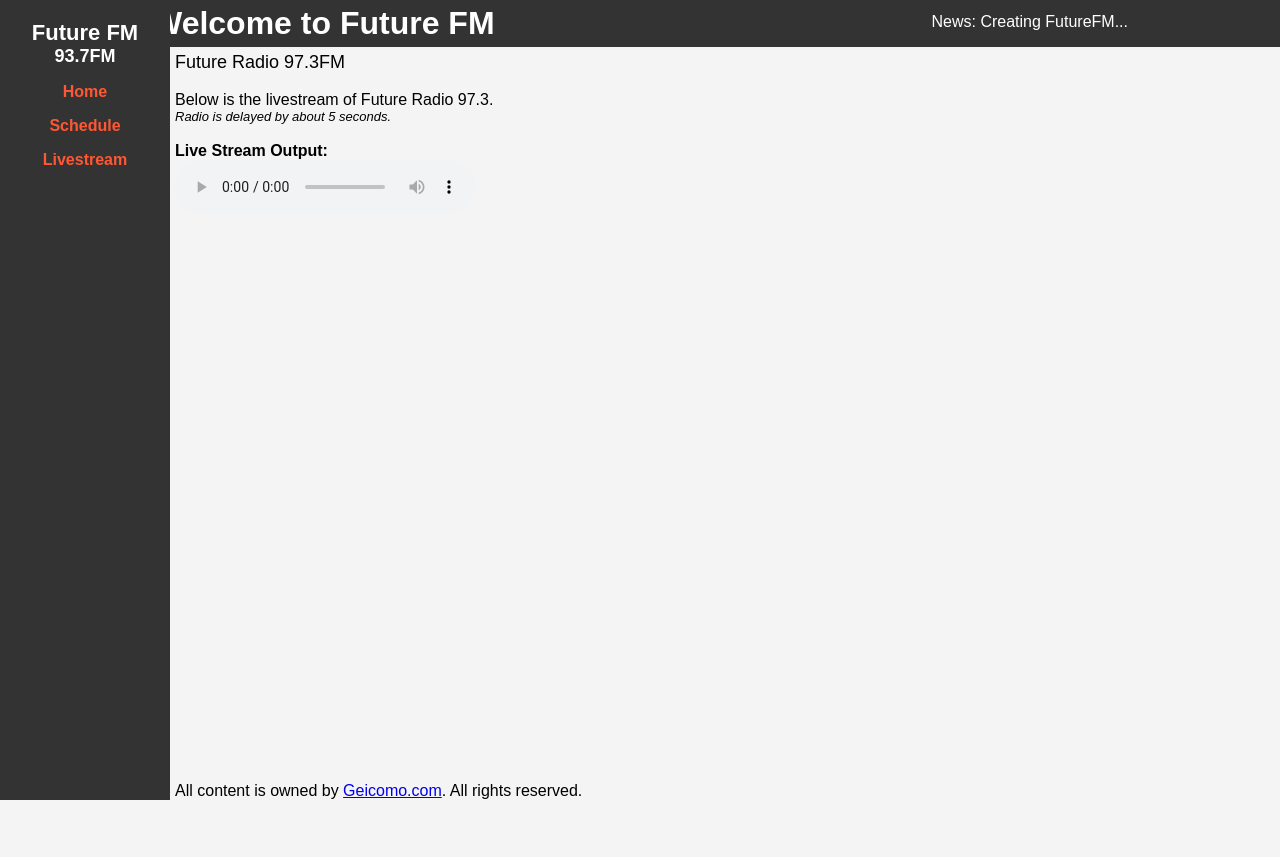
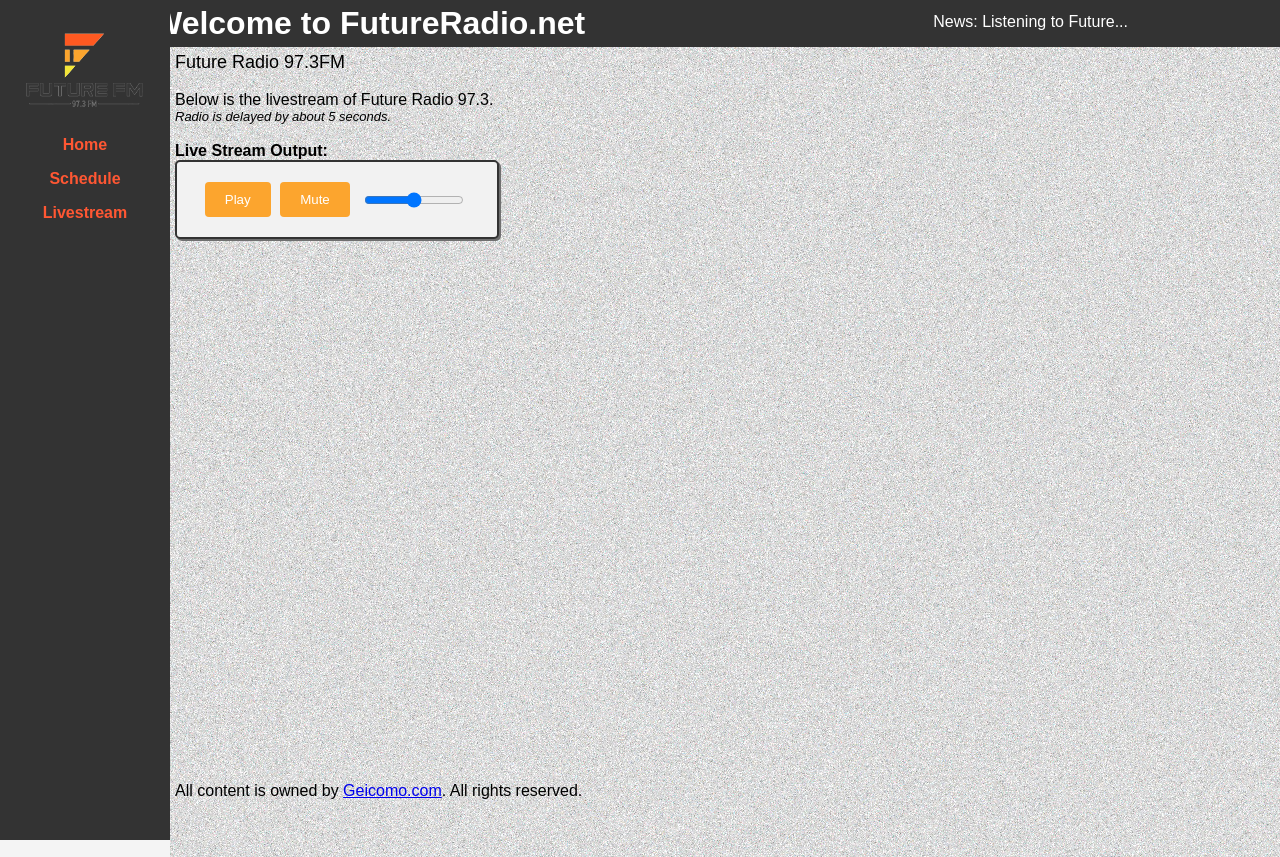
Before and after one commit to Geicomo/FutureFM, a PHP site: page /stream.php in a window 1280 px wide. Before the commit the page ends 800 px from the top, so only its background shows below. Run offline with PHP 8.4, Linux system fonts and the light colour scheme.

Commit message:
New radio CSS + Logo

```diff
--- a/data/login.php
+++ b/data/login.php
@@ -8,8 +8,8 @@
 ?>
 <html>
 <head>
-	<title>FutureRadio</title>
-        <meta name="viewport" content="width=device-width, initial-scale=0.7">
+	<title>FutureRadio | 97.3FM</title>
+	<meta name="viewport" content="width=device-width, initial-scale=0.7">
         <link rel="stylesheet" type="text/css" href="http://futureradio.net/templates/main.css">
 <?php include( '/var/www/html/templates/header.php' ); ?>
 </head>
--- a/data/register.php
+++ b/data/register.php
@@ -1,7 +1,7 @@
 <html>
 <head>
-	<title>FutureRadio</title>
-        <meta name="viewport" content="width=device-width, initial-scale=0.7">
+	<title>FutureRadio | 97.3FM</title>
+	<meta name="viewport" content="width=device-width, initial-scale=0.7">
         <link rel="stylesheet" type="text/css" href="http://futureradio.net/templates/main.css">
 <?php include( '/var/www/html/templates/header.php' ); ?>
 </head>
--- a/schedule.php
+++ b/schedule.php
@@ -1,7 +1,7 @@
 <html>
 <head>
-	<title>FutureRadio</title>
-        <meta name="viewport" content="width=device-width, initial-scale=0.7">
+	<title>FutureRadio | 97.3FM</title>
+	<meta name="viewport" content="width=device-width, initial-scale=0.7">
         <link rel="stylesheet" type="text/css" href="http://futureradio.net/templates/main.css">
 <?php include( 'templates/header.php' ); ?>
 </head>
--- a/stream.php
+++ b/stream.php
@@ -1,7 +1,7 @@
 <html>
 <head>
-	<title>FutureRadio</title>
-        <meta name="viewport" content="width=device-width, initial-scale=0.7">
+	<title>FutureRadio | 97.3FM</title>
+	<meta name="viewport" content="width=device-width, initial-scale=0.7">
         <link rel="stylesheet" type="text/css" href="http://futureradio.net/templates/main.css">
 	<?php include( 'templates/header.php' ); ?>
 </head>
@@ -10,10 +10,60 @@
 	<a>Below is the livestream of Future Radio 97.3.</a><br>
 	<a style="font-size:13px"><i>Radio is delayed by about 5 seconds.</i></a><br><br>
 	<a style="font-weight:bold;">Live Stream Output:</a><br>
-	<audio controls autoplay>
-		<source src="http://160.2.162.241/stream" type="audio/mpeg">
-		<a style="color:red">Your browser type does not support the live radio function.</a><br>
-	</audio><br>
-	<?php include( 'templates/bottominfo.php' ); ?>
+<div style="margin-left:0px;"id="audioPlayer" class="custom-audio-player">
+    <audio id="audioElement" autoplay>
+        <source src="http://160.2.162.241/stream" type="audio/mpeg">
+        Your browser does not support the audio element.
+    </audio>
+    <button id="playPauseBtn">Play</button>
+<button id="muteBtn">Mute</button>
+    <input type="range" id="volumeSlider" min="0" max="1" step="0.1" value="0.5">
+</div>
+<script>
+document.addEventListener('DOMContentLoaded', function() {
+    var audio = document.getElementById('audioElement');
+    var playPauseBtn = document.getElementById('playPauseBtn');
+    var progressBar = document.getElementById('progressBar');
+    var currentTimeElem = document.getElementById('currentTime');
+    var durationTimeElem = document.getElementById('durationTime');
+
+    var muteBtn = document.getElementById('muteBtn');
+    var volumeSlider = document.getElementById('volumeSlider');
+
+    // Mute and unmute audio
+    muteBtn.addEventListener('click', function() {
+        if (audio.muted) {
+            audio.muted = false;
+            muteBtn.textContent = 'Mute';
+            volumeSlider.value = audio.volume;
+        } else {
+            audio.muted = true;
+            muteBtn.textContent = 'Unmute';
+            volumeSlider.value = 0;
+        }
+    });
+
+    // Update the audio volume
+    volumeSlider.addEventListener('input', function() {
+        audio.volume = this.value;
+        muteBtn.textContent = audio.volume > 0 ? 'Mute' : 'Unmute';
+    });
+
+    // Play or pause the audio
+    playPauseBtn.addEventListener('click', function() {
+        if (audio.paused) {
+            audio.play();
+            playPauseBtn.textContent = 'Pause';
+        } else {
+            audio.pause();
+            playPauseBtn.textContent = 'Play';
+        }
+    });
+});
+
+</script>
+<div style="position:fixed;bottom:0">
+    <a>All content is owned by <a href="https://geicomo.com/geicomoterms.pdf">Geicomo.com</a>. All rights reserved. </a>
+</div>
 </body>
 </html>
--- a/templates/bottominfo.php
+++ b/templates/bottominfo.php
@@ -1,3 +1,57 @@
 <div style="position:fixed;bottom:0">
-    <a>All content is owned by <a href="https://geicomo.com">Geicomo.com</a>. All rights reserved. </a>
+<div id="audioPlayer" class="custom-audio-player">
+<a style="float:left;font-weight:bold;font-size:14px;">Livestream Output:</a><br>
+    <audio id="audioElement" autoplay>
+        <source src="http://160.2.162.241/stream" type="audio/mpeg">
+        Your browser does not support the audio element.
+    </audio>
+    <button id="playPauseBtn">Play</button>
+<button id="muteBtn">Mute</button>
+    <input type="range" id="volumeSlider" min="0" max="1" step="0.1" value="0.5">
+<br><a style="font-size:12px;">You must signup to listen</a>
 </div>
+    <a>All content is owned by <a href="https://geicomo.com/geicomoterms.pdf">Geicomo.com</a>. All rights reserved. </a>
+</div>
+<script>
+document.addEventListener('DOMContentLoaded', function() {
+    var audio = document.getElementById('audioElement');
+    var playPauseBtn = document.getElementById('playPauseBtn');
+    var progressBar = document.getElementById('progressBar');
+    var currentTimeElem = document.getElementById('currentTime');
+    var durationTimeElem = document.getElementById('durationTime');
+
+    var muteBtn = document.getElementById('muteBtn');
+    var volumeSlider = document.getElementById('volumeSlider');
+
+    // Mute and unmute audio
+    muteBtn.addEventListener('click', function() {
+        if (audio.muted) {
+            audio.muted = false;
+            muteBtn.textContent = 'Mute';
+            volumeSlider.value = audio.volume;
+        } else {
+            audio.muted = true;
+            muteBtn.textContent = 'Unmute';
+            volumeSlider.value = 0;
+        }
+    });
+
+    // Update the audio volume
+    volumeSlider.addEventListener('input', function() {
+        audio.volume = this.value;
+        muteBtn.textContent = audio.volume > 0 ? 'Mute' : 'Unmute';
+    });
+
+    // Play or pause the audio
+    playPauseBtn.addEventListener('click', function() {
+        if (audio.paused) {
+            audio.play();
+            playPauseBtn.textContent = 'Pause';
+        } else {
+            audio.pause();
+            playPauseBtn.textContent = 'Play';
+        }
+    });
+});
+
+</script>
--- /dev/null
+++ b/templates/footer.php
@@ -0,0 +1,4 @@
+<audio controls autoplay>
+                <source src="http://160.2.162.241/stream" type="audio/mpeg">
+		<a style="color:red">Your browser type does not support the live radio function.</a><br>
+</audio>
--- a/templates/header.php
+++ b/templates/header.php
@@ -1,14 +1,26 @@
 <link rel="stylesheet" type="text/css" href="main.css">
 <div id="sidebar">
-	<a style="font-weight:bold;font-size:22px;color:white;">Future FM<br> <a style="font-size:18px;color:white;">93.7FM</a></a>
+	<?php
+                //20 possible strings
+                $val = rand(1,20);
 
+                switch ($val)
+        {
+        case 1:
+                echo '<img width="135" height="60" src="http://futureradio.net/images/futureratheon.png"></img>';
+                break;
+        default:
+                echo '<img id="logo" src="http://futureradio.net/images/radiofuture.png"></img>';
+                break;
+        }
+?>
 	<p><a href="http://futureradio.net/index.php">Home</a></p>
 	<p><a href="http://futureradio.net/schedule.php">Schedule</a></p>
 	<p><a href="http://futureradio.net/stream.php">Livestream</a></p>
 </div>
 
 <div id="header">
-	<a style="font-weight:bold;font-size:32px;">Welcome to Future FM</a>
-	<a style="float:right;margin-top:8px;">News: Creating FutureFM...</a>
+	<a style="font-weight:bold;font-size:32px;">Welcome to FutureRadio.net</a>
+	<a style="float:right;margin-top:8px;">News: Listening to Future...</a>
 </div>
 <div id="content">
--- a/templates/main.css
+++ b/templates/main.css
@@ -4,6 +4,7 @@
                 margin: 0;
                 padding: 0;
         }
+
         #sidebar {
                 width: 130px;
                 background: #333;
@@ -16,18 +17,61 @@
                 height: 100%;
         }
 
-        #content {
+	#content {
                 margin-left: 170px;
                 padding: 5px;
+		height: 100%;
+		background-image: url('http://futureradio.net/images/futurebackground.jpg');
         }
-        #header {
+
+	#header {
                 background: #333;
                 color: #fff;
                 padding: 5 19vh;
         }
+
+	#logo {
+		width: 120;
+		height: 100;
+	}
+
         #sidebar a {
                 list-style: none;
                 text-decoration: none;
                 color: #FF5733;
                 font-weight: bold;
         }
+
+	.custom-audio-player {
+   		border: solid 2px #333333;
+		width: 300px;
+		box-shadow: 2px 2px #707070;
+    		padding: 10px;
+    		margin-left: 153vh;
+    		background-color: #f2f2f2;
+    		border-radius: 5px;
+    		text-align: center;
+	}
+
+	#muteBtn, #volumeSlider {
+    		margin: 5px;
+	}
+
+	#volumeSlider {
+    		width: 100px;
+    		vertical-align: middle;
+	}
+
+	.custom-audio-player button {
+    		background-color: #fca52e;
+    		color: white;
+    		padding: 10px 20px;
+    		margin: 10px 0;
+    		border: none;
+    		border-radius: 4px;
+    		cursor: pointer;
+	}
+
+	.custom-audio-player button:hover {
+   		background-color: #fb5921;
+	}
```
Also changed, not shown: index.php (+4 -6 lines), images/futurebackground.jpg (added), images/futureratheon.png (added), images/radiofuture.png (added).
